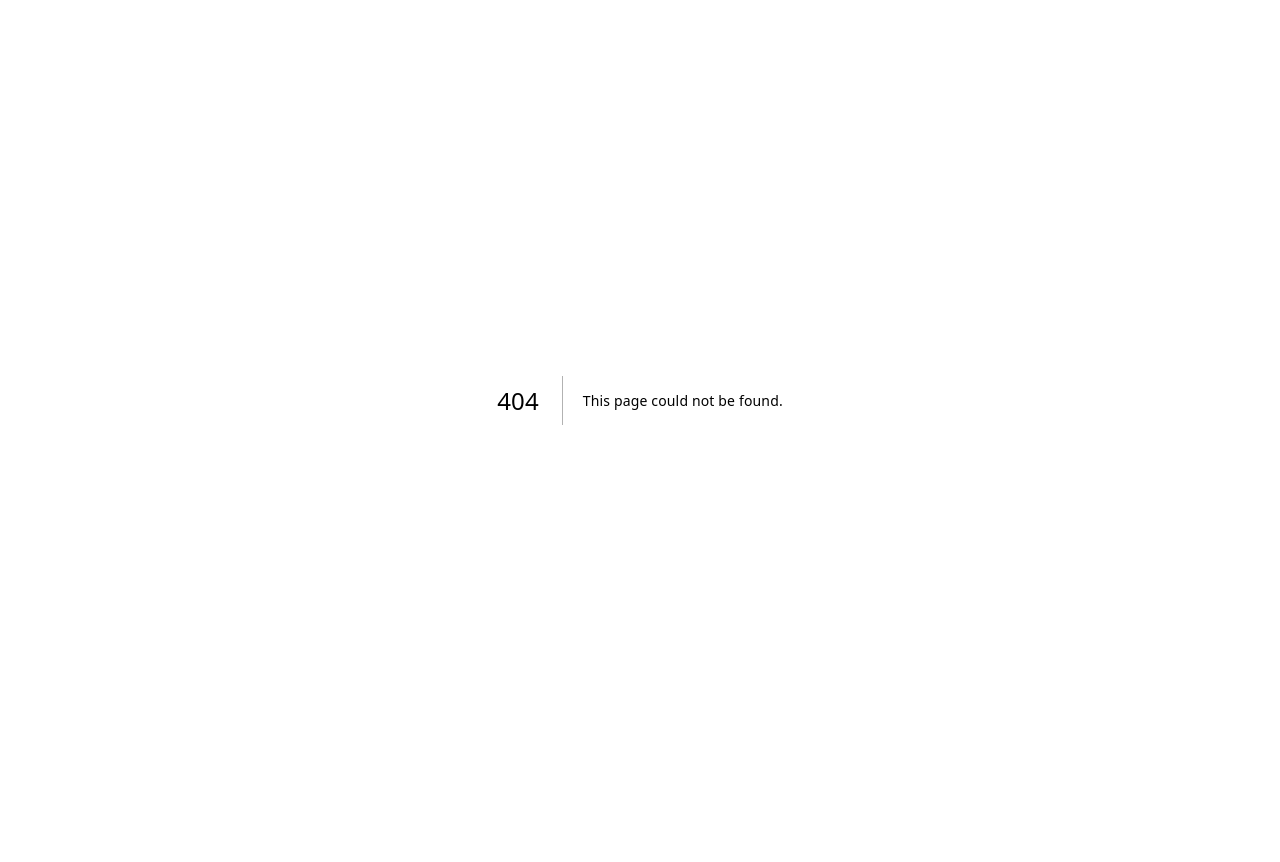
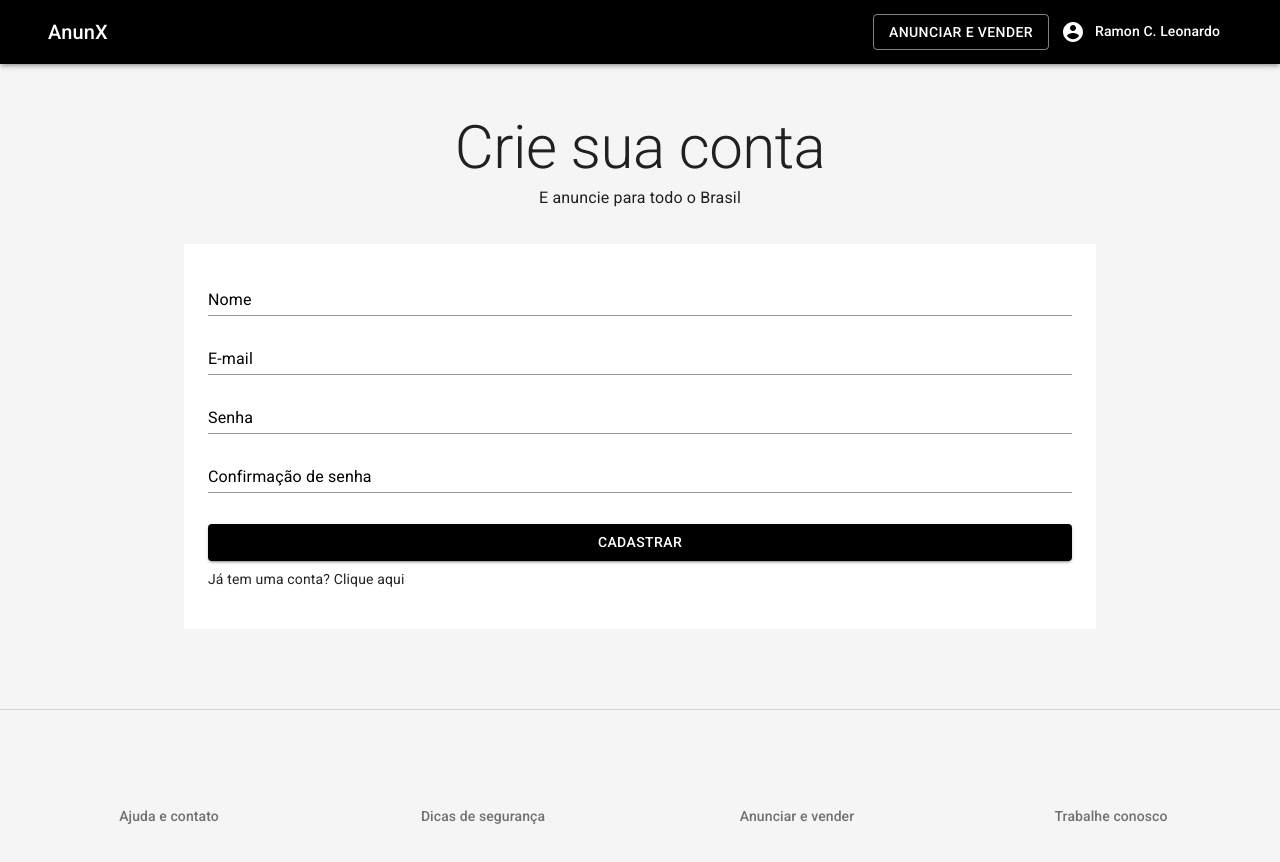
Before and after one commit to Rleopioneer/anunx, a Next.js app: page /auth/signup in a window 1280 px wide. Before the commit this address had no page. Shown: the top 862 px of the page. Before the commit the page ends 800 px from the top, so only its background shows below. Built offline with nearby package versions, Linux system fonts and the light colour scheme.

Commit message:
Criando página de SignUp

```diff
--- /dev/null
+++ b/pages/auth/formValues.js
@@ -0,0 +1,24 @@
+import * as yup from 'yup'
+
+const initialValues = {
+
+  name: '',
+  email: '',
+  password: '',
+  confirmPassword: '',
+
+}
+
+const validationSchema = yup.object().shape({
+
+  name: yup.string().required('Campo obrigatório'),
+
+  email: yup.string().email('Digite um E-mail válido').required(),
+
+  password: yup.string().min(6, 'Mínimo de 6 caracteres').required('Campo obrigatório'),
+
+  confirmPassword: yup.string().required('Campo obrigatório').oneOf([yup.ref('password'), null], 'As senhas precisam ser iguais'),
+
+})
+
+export {initialValues, validationSchema}
--- /dev/null
+++ b/pages/auth/signup.js
@@ -0,0 +1,173 @@
+import { Formik } from 'formik'
+
+import {
+  Box,
+  Button,
+  Container,
+  FormControl,
+  FormHelperText,
+  Input,
+  InputLabel,
+  Typography
+} from '@material-ui/core'
+import { makeStyles } from '@material-ui/styles'
+
+import { initialValues, validationSchema } from './formValues'
+import TemplateDefault from '../../src/templates/Default'
+
+const useStyles = makeStyles((theme) => ({
+  boxContainer: {
+    paddingBottom: theme.spacing(4),
+  },
+
+  box: {
+    backgroundColor: theme.palette.background.white,
+    padding: theme.spacing(3),
+  },
+
+  inputLabel: {
+    fontWeight: 400,
+    color: theme.palette.primary.main,
+  },
+
+  formControl:{
+    marginBottom: theme.spacing(1),
+  },
+
+  boxButton: {
+    marginBottom: theme.spacing(2),
+  },
+
+  button: {
+    marginBottom: theme.spacing(1),
+  }
+
+}))
+
+const Signup = () => {
+
+  const classes = useStyles()
+
+  return (
+    <TemplateDefault>
+
+      <Container maxWidth='md' className={classes.boxContainer}>
+        <Typography component='h1' variant='h2' align='center' color='textPrimary'>
+            Crie sua conta
+        </Typography>
+
+        <Typography component='h2' variant='subtitle1' align='center' color='textPrimary'>
+            E anuncie para todo o Brasil
+        </Typography>
+      </Container>
+
+      <Formik
+        initialValues={initialValues}
+        validationSchema={validationSchema}
+        onSubmit={(values) => {
+          console.log('ok', values)
+        }}
+      >
+        {
+          ({
+            touched,
+            values,
+            errors,
+            handleChange,
+            handleSubmit,
+            setFieldValue,
+          }) => {
+
+            return(
+              <form onSubmit={handleSubmit}>
+
+                <Container maxWidth='md' className={classes.boxContainer}>
+                  <Box className={classes.box}>
+
+                    <FormControl fullWidth error={errors.name && touched.name} className={classes.formControl}>
+                      <InputLabel className={classes.inputLabel}>Nome</InputLabel>
+                      <Input
+                        name='name'
+                        value={values.name}
+                        onChange={handleChange}
+                      />
+                      <FormHelperText>
+                      {errors.name && touched.name ? errors.name : null}
+                      </FormHelperText>
+
+                    </FormControl>
+
+                    <FormControl fullWidth error={errors.email && touched.email} className={classes.formControl}>
+                      <InputLabel className={classes.inputLabel}>E-mail</InputLabel>
+                      <Input
+                        name='email'
+                        type='email'
+                        value={values.email}
+                        onChange={handleChange}
+                      />
+                      <FormHelperText>
+                        {errors.email && touched.email ? errors.email : null}
+                      </FormHelperText>
+
+                    </FormControl>
+
+                    <FormControl fullWidth error={errors.password && touched.password} className={classes.formControl}>
+                      <InputLabel className={classes.inputLabel}>Senha</InputLabel>
+                      <Input
+                        type='password'
+                        name='password'
+                        value={values.password}
+                        onChange={handleChange}
+                      />
+                      <FormHelperText>
+                        {errors.password && touched.password ? errors.password : null}
+                      </FormHelperText>
+
+                    </FormControl>
+
+                    <FormControl fullWidth error={errors.confirmPassword && touched.confirmPassword} className={classes.formControl}>
+                      <InputLabel className={classes.inputLabel}>Confirmação de senha</InputLabel>
+                      <Input
+                        type='password'
+                        name='confirmPassword'
+                        value={values.confirmPassword}
+                        onChange={handleChange}
+                      />
+                      <FormHelperText>
+                        {errors.confirmPassword && touched.confirmPassword ? errors.confirmPassword : null}
+                      </FormHelperText>
+
+                    </FormControl>
+
+                    <br /><br />
+
+                    <Box textAlign='left' className={classes.boxButton}>
+                      <Button type='submit' variant='contained' color='primary' fullWidth className={classes.button}>
+                        Cadastrar
+                      </Button>
+
+                      <br />
+
+                      <Typography component='a' variant='body2' textAlign='left' color='textPrimary'>
+                          Já tem uma conta? Clique aqui
+                      </Typography>
+                    </Box>
+
+                  </Box>
+
+                </Container>
+
+              </form>
+            )
+
+          }
+
+        }
+
+      </Formik>
+
+    </TemplateDefault>
+  )
+}
+
+export default Signup
```
Also changed, not shown: pages/auth/signin.js (renamed from pages/signin.js).
